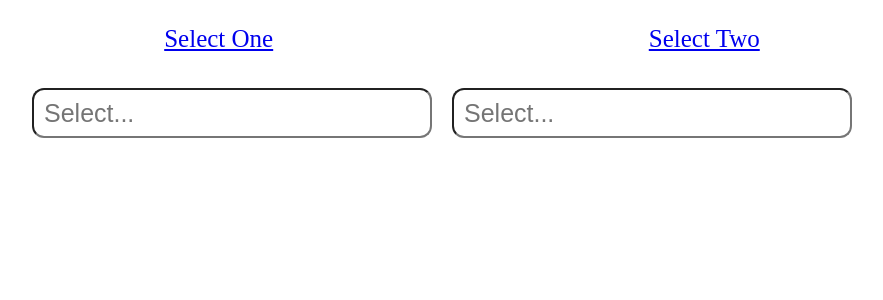
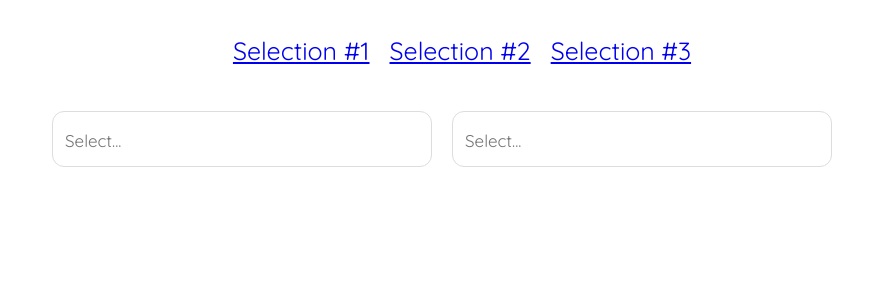
Before and after one commit to ArunasNorvaisa/SelectCities, a React (Create React App) app: page /SelectOne in a window 1280 px wide. Shown: the top 300 px of the page, without its empty margins (198-1081 px from the left). Built offline with nearby package versions, Linux system fonts and the light colour scheme.

Commit message:
Early alpha realease. TODO: implement deletion of selected items, improve array handling

```diff
--- a/src/components/App.jsx
+++ b/src/components/App.jsx
@@ -11,15 +11,19 @@ function App() {
       <nav>
         <ul>
           <li>
-            <Link to='/SelectOne/'>Select One</Link>
+            <Link to='/SelectOne/'>Selection #1</Link>
           </li>
           <li>
-            <Link to='/SelectTwo/'>Select Two</Link>
+            <Link to='/SelectTwo/'>Selection #2</Link>
+          </li>
+          <li>
+            <Link to='/SelectThree/'>Selection #3</Link>
           </li>
         </ul>
       </nav>
       <Route path='/SelectOne/' component={Selection} />
       <Route path='/SelectTwo/' component={Selection} />
+      <Route path='/SelectThree/' component={Selection} />
     </div>
   </BrowserRouter>;
 }
--- a/src/components/Dropdown.jsx
+++ b/src/components/Dropdown.jsx
@@ -1,17 +1,19 @@
-import React, { useState, useRef, useEffect } from 'react';
+import React, { useEffect, useRef, useState } from 'react';
 
 import DropdownMenu from "./DropdownMenu";
+import SelectedItems from "./SelectedItems";
 import { cities } from "../data/data";
 
 import './Dropdown.scss';
 
-function Selection() {
+function Dropdown(props) {
+  const [active, setActive] = useState(false);
+  const [filtered, setFiltered] = useState([...cities]);
+  const [arrayToDisplay, setArrayToDisplay] = useState([...cities]);
+  const [selectedEntries] = useState([]);
+  const [text, setText] = useState('');
+
   const node = useRef();
-
-  const [active, setActive] = useState(false);
-  const [filtered, setFiltered] = useState(cities);
-  const [selected, setSelected] = useState('');
-  const [text, setText] = useState('');
 
   useEffect(function () {
     if (active) {
@@ -25,16 +27,7 @@ function Selection() {
     };
   }, [active]);
 
-  const handleChange = function ({target}) {
-    const filterValues = val => val.toLowerCase().includes(target.value.toLowerCase());
-    const filteredCities = cities.filter(filterValues);
-    setActive(true);
-    setSelected('');
-    setText(target.value);
-    setFiltered(filteredCities);
-  };
-
-  const handleClickOutside = function ({target}) {
+  const handleClickOutside = ({target}) => {
     if (node.current.contains(target)) {
       // click inside
       return;
@@ -43,21 +36,50 @@ function Selection() {
     setActive(false);
   };
 
-  const handleClick = function (city) {
-    setSelected(city);
+  const handleChange = ({target}) => {
+    const filterFunction = val => val.toLowerCase().includes(target.value.toLowerCase());
+    // As an alternative, we can use below function that looks for cities that starts with search
+    // query, as opposed to including it.
+    // const filterFunction = val => val.toLowerCase().startsWith(target.value.toLowerCase());
+    const filteredCities = arrayToDisplay.filter(filterFunction);
+    setText(target.value);
+    setFiltered(filteredCities);
   };
 
-  return <div ref={node}>
+  const handleSelection = city => {
+    if (props.multiple) {
+      setArrayToDisplay(arrayRemove(arrayToDisplay, city));
+      selectedEntries.push(city);
+      setText('');
+    } else setText(city);
+    setActive(false);
+    setFiltered(arrayToDisplay);
+  };
+
+/*  const arrayRemove = (arr, index) => {
+    console.log('L59 arr.length ===', arr.length);
+    arr.splice(index, 1);
+    return arr;
+  };*/
+
+  const arrayRemove = (arr, value) => arr.filter(item => item !== value);
+
+  return <div ref={node} className="formWrapper">
     <form>
-      <input
-        type='search'
-        placeholder='Select...'
-        value={selected || text}
-        onChange={handleChange}
-      />
-      {active && !selected && <DropdownMenu array={filtered.slice(0, 8)} handleClick={handleClick} />}
+      <div className="formWrapper__input">
+        {selectedEntries.length > 0 && props.multiple && <SelectedItems array={selectedEntries} />}
+        <input
+          type='search'
+          placeholder='Select...'
+          value={text}
+          onChange={handleChange}
+          onFocus={() => setActive(true)}
+        />
+      </div>
+      {active && <DropdownMenu array={filtered} handleClick={handleSelection} />}
     </form>
+
   </div>
 }
 
-export default Selection;
+export default Dropdown;
--- a/src/components/Dropdown.scss
+++ b/src/components/Dropdown.scss
@@ -1,14 +1,27 @@
-form {
-  display: flex;
-  flex-flow: column nowrap;
-  justify-content: center;
+.formWrapper {
+  width: 40rem;
 
-  input {
-    width: 40rem;
-    height: 5rem;
-    font-size: 2.5rem;
+  &__input {
+    width: 100%;
+    border: 0.1rem solid #ddd;
+    border-radius: 1.2rem;
     padding: 1rem;
-    margin: 1rem;
-    border-radius: 1.2rem;
+  }
+
+  form {
+    display: block;
+    padding: 1rem;
+
+    input {
+      width: 100%;
+      //display: block;
+      min-height: 3rem;
+      font-size: 1.7rem;
+      border:none;
+
+      &:focus {
+        outline: none;
+      }
+    }
   }
 }
--- a/src/components/DropdownMenu.scss
+++ b/src/components/DropdownMenu.scss
@@ -1,12 +1,13 @@
 .dropdown {
-  margin-left: 1.1rem;
   border: 0.1rem solid #ddd;
   border-radius: 0.6rem;
-  width: calc(100% - 2.1rem);
+  max-height: 23rem;
+  overflow: auto;
 
-  .dropdown__item {
+  &__item {
     cursor: pointer;
     padding: 0.6rem 0.3rem;
+    font-size: 1.7rem;
 
     &:hover {
       background-color: #ddd;
--- /dev/null
+++ b/src/components/SelectedItems.jsx
@@ -0,0 +1,27 @@
+import React from 'react';
+
+import './SelectedItems.scss';
+import delete_icon from '../icons/cancel.svg';
+
+function SelectedItems(props) {
+
+  const selectedItem = (item, i) => {
+    return (
+      <span key={i} className="selected__item">
+        <button
+          className="btn__cancel"
+        >
+          <img alt='delete icon' src={delete_icon} className="icon__delete" />
+        </button>
+        <span>{item}</span>
+      </span>
+    );
+  };
+
+  return <span className="selected">
+    {props.array.map((item, i) => selectedItem(item, i))}
+    {/*{props.array.map((item, i) => <div key={i} className="selected__item">{item}</div>)}*/}
+  </span>;
+}
+
+export default SelectedItems;
--- /dev/null
+++ b/src/components/SelectedItems.scss
@@ -0,0 +1,28 @@
+.selected {
+  display: flex;
+  flex-wrap: wrap;
+
+  &__item {
+    font-size: 1.7rem;
+    margin: 0.5rem;
+    padding: 0.7rem;
+    background-color: #ddd;
+    border-radius: 1rem;
+  }
+}
+
+.btn {
+
+  &__cancel {
+    border: none;
+  }
+}
+
+.icon {
+
+  &__delete {
+    height: 1.7rem;
+    width: 1.7rem;
+    margin-top: 0.2rem;
+  }
+}
--- a/src/components/Selection.jsx
+++ b/src/components/Selection.jsx
@@ -6,9 +6,9 @@ import './Selection.scss';
 
 function Selection() {
 
-  return <div className="formWrapper">
-    <Dropdown />
-    <Dropdown />
+  return <div className="selectionWrapper">
+    <Dropdown multiple={false} />
+    <Dropdown multiple={true} />
   </div>
 }
 
--- a/src/components/Selection.scss
+++ b/src/components/Selection.scss
@@ -1,4 +1,4 @@
-.formWrapper {
+.selectionWrapper {
   display: flex;
   flex-wrap: wrap;
   justify-content: center;
--- a/src/index.scss
+++ b/src/index.scss
@@ -1,5 +1,8 @@
+@import url('https://fonts.googleapis.com/css?family=Quicksand&display=swap&subset=latin-ext');
+
 * {
   box-sizing: border-box;
+  font-family: 'Quicksand', sans-serif;
 }
 
 html {
@@ -10,10 +13,12 @@ html {
 nav {
   ul {
     display: flex;
+    flex-wrap: wrap;
+    justify-content: center;
 
     li {
       display: block;
-      margin: 0 auto;
+      margin: 1rem;
     }
   }
 }
```
Also changed, not shown: src/icons/cancel.svg (added).
